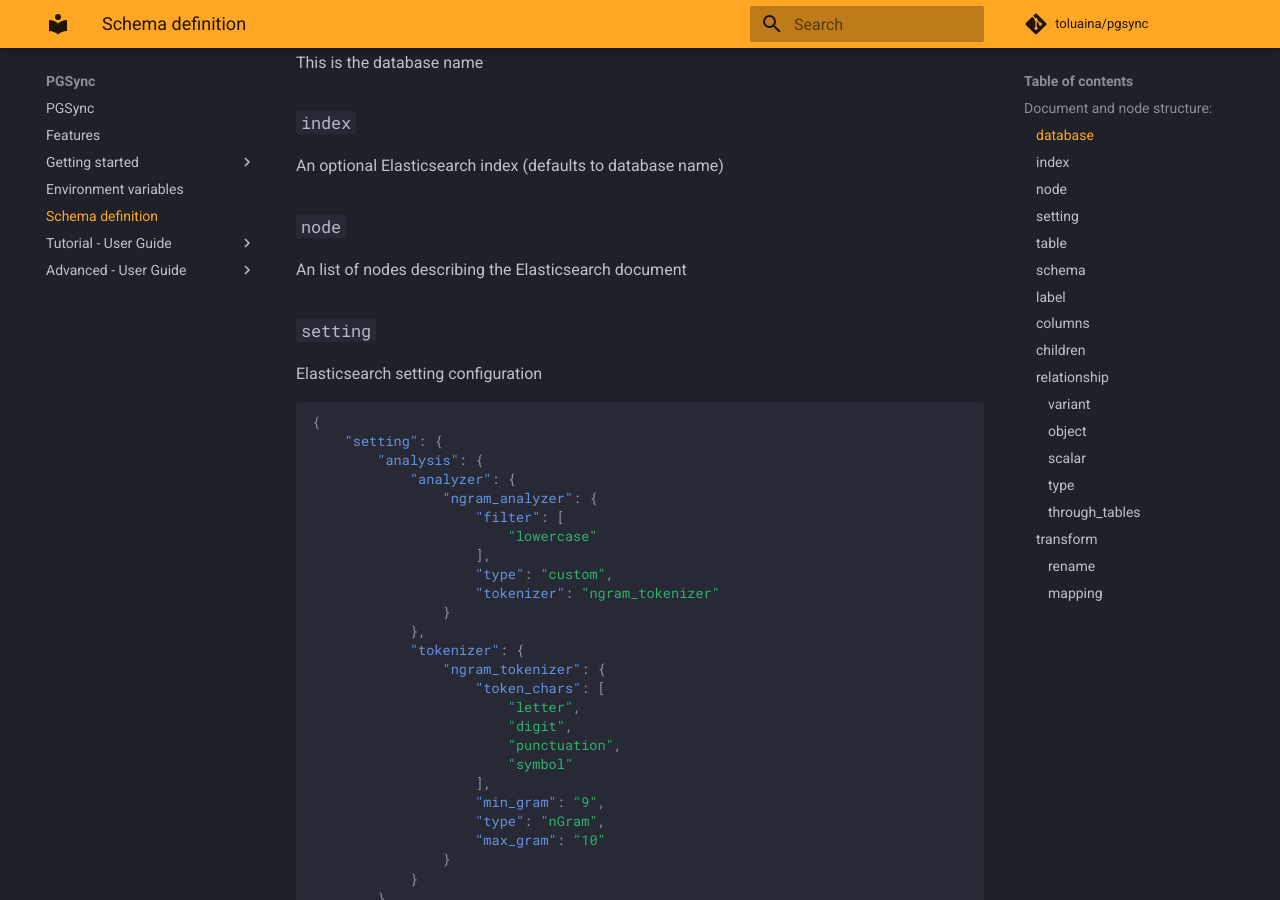
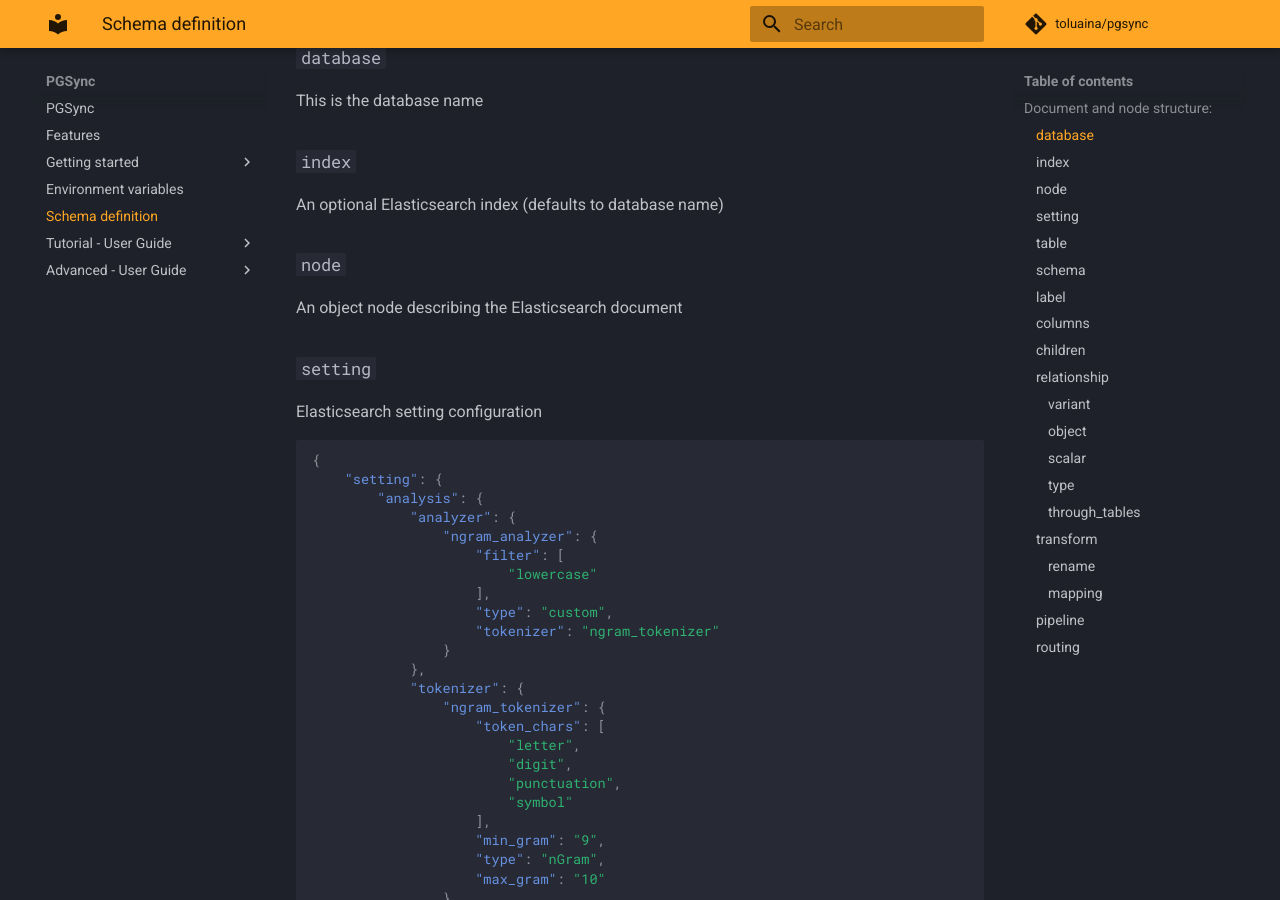
Before and after one commit to toluaina/toluaina.github.io, an MkDocs documentation site: the page built from docs/schema/index.md, in a window 1280 px wide and 900 px high, scrolled down 1357 px. Built offline with MkDocs 1.6.1 and Material for MkDocs 9.7.7, drawn with Linux system fonts in a browser that asks for light colours; comment, search, counter and statistics services are not loaded; some of the changed text lies outside the part shown.

Commit message:
more doc update

````diff
--- a/docs/schema/index.md
+++ b/docs/schema/index.md
@@ -7,6 +7,8 @@ Schema definition file
         "index": "<Elasticsearch index name>",
         "setting": "<Elasticsearch setting>",
         "plugins": ["<Plugin A>", "<Plugin B>"...],
+        "pipeline": "<pipeline>",
+        "routing": "<routing>",
         "node": {
             "table": "<root table name>",
             "schema": "<schema name>",
@@ -67,7 +69,7 @@ This is the database name
 An optional Elasticsearch index (defaults to database name)
 
 ### `node`
-An list of nodes describing the Elasticsearch document
+An object node describing the Elasticsearch document
 
 ### `setting`
 Elasticsearch setting configuration
@@ -186,6 +188,14 @@ Specify Elasticsearch mapping
         }
     ```
 
+### `pipeline`
+Optional injest [pipeline](https://www.elastic.co/guide/en/elasticsearch/reference/current/ingest.html)
+
+
+### `routing`
+Optional [routing](https://www.elastic.co/guide/en/elasticsearch/reference/current/mapping-routing-field.html) field
+
+
 !!! info
     Changing the schema effectively changes the structure of the document in Elasticsearch
     and this requires re-indexing Elasticsearch.
````
Also changed, not shown: docs/advanced/re-indexing.md (+1 -1 lines), docs/getting-started/running.md (+1 -1 lines), docs/getting-started/setup.md (+1 -1 lines).
